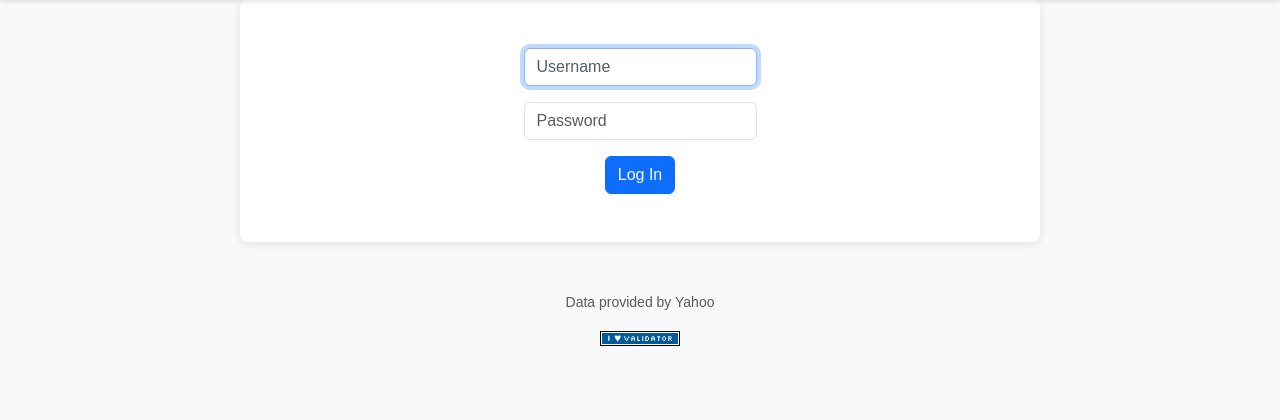
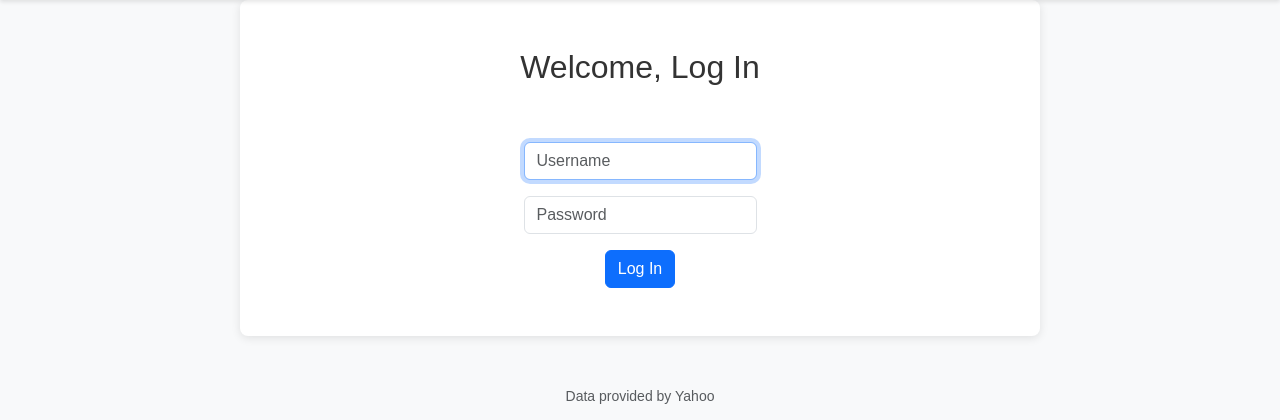
Before and after one commit to aryanp05/Mock-Investing---Harvard, a Flask app: page /login in a window 1280 px wide. Shown: the part 70-490 px from the top of the page. Run offline with Flask 3, Linux system fonts and the light colour scheme; some libraries are stand-ins or nearby versions.

Commit message:
edit login page

```diff
--- a/templates/login.html
+++ b/templates/login.html
@@ -6,6 +6,9 @@
 
 {% block main %}
     <form action="/login" method="post">
+        <h2>Welcome, Log In</h2>
+        <br>
+        <br>
         <div class="mb-3">
             <input autocomplete="off" autofocus class="form-control mx-auto w-auto" name="username" placeholder="Username" type="text">
         </div>
```
Also changed, not shown: finance.db.
